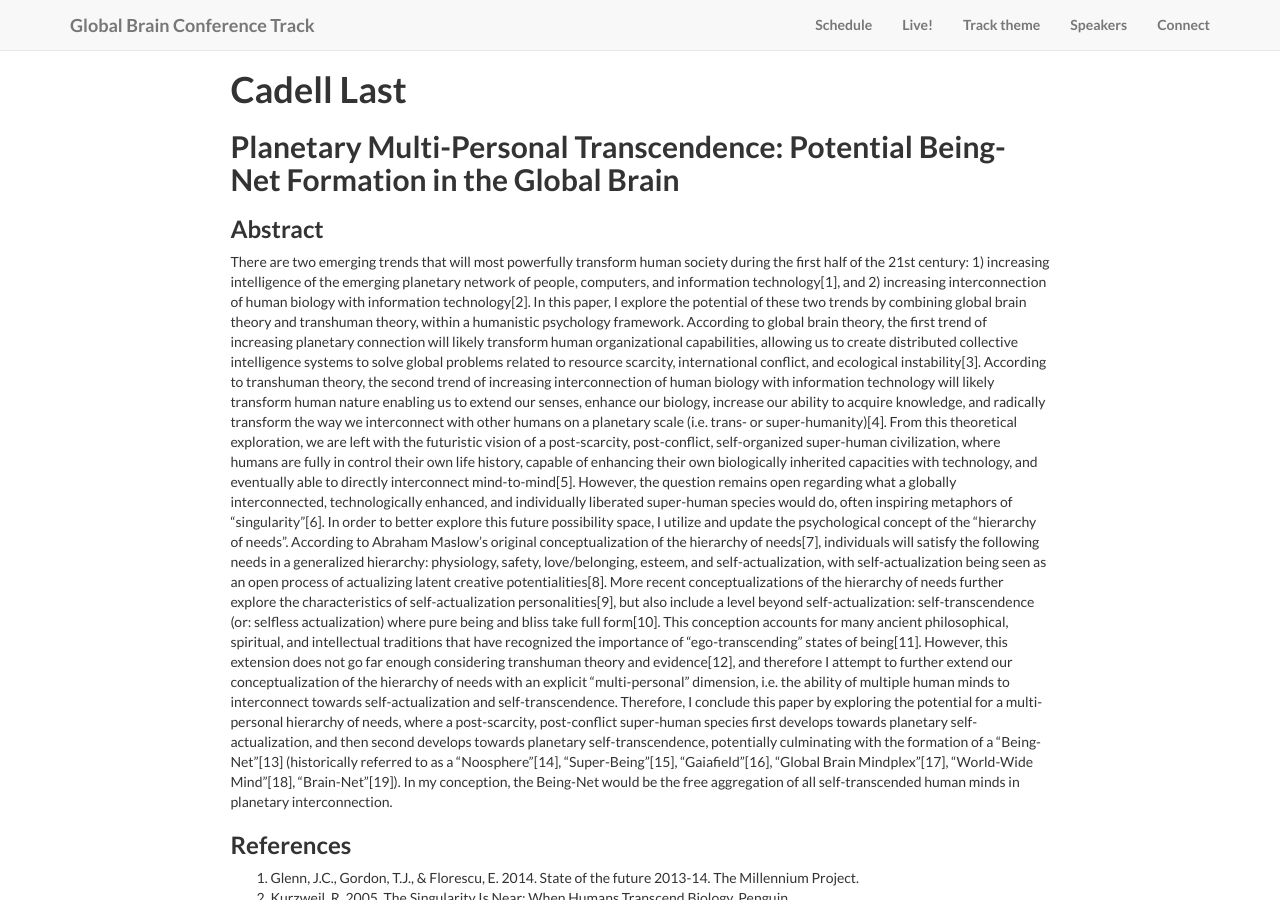
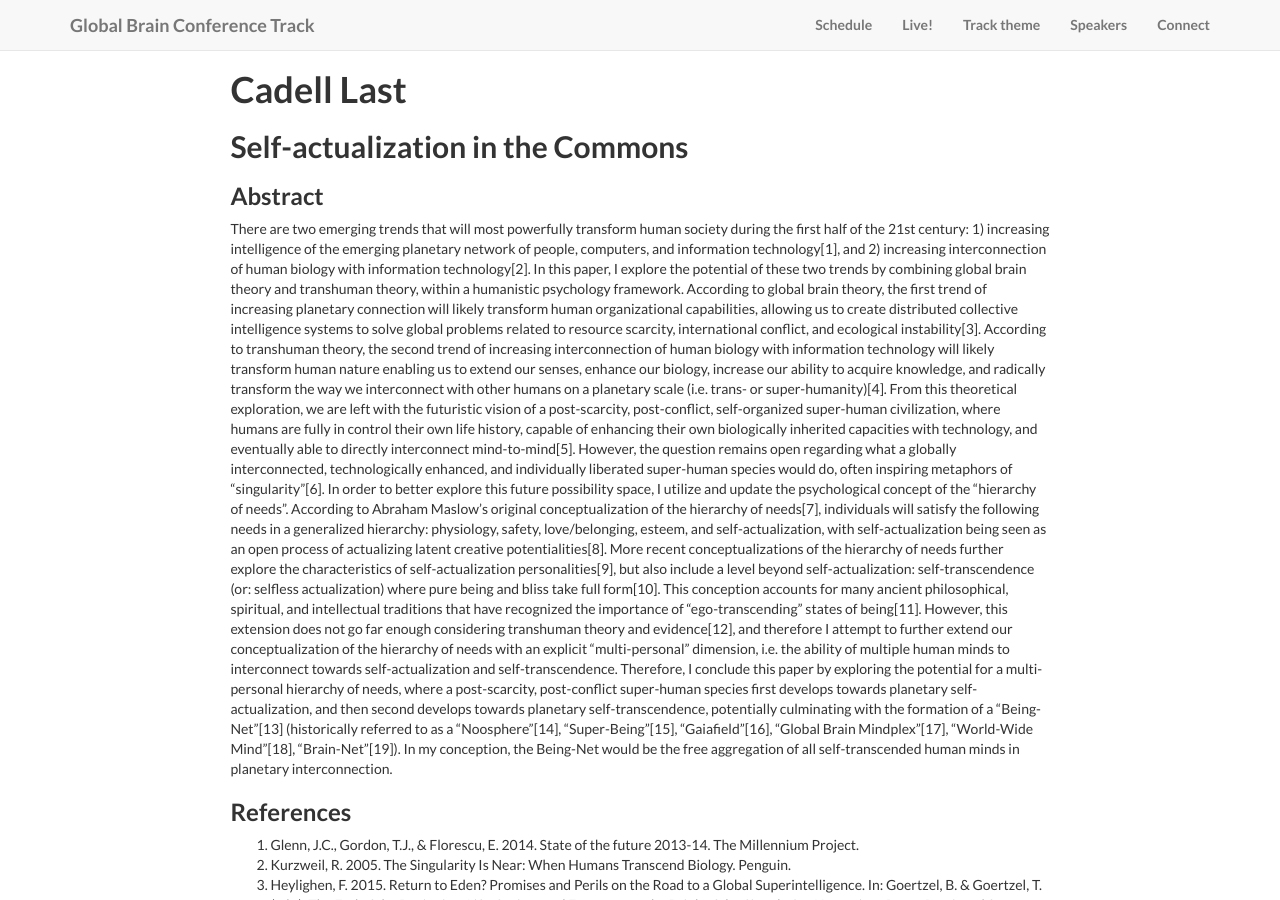
Before and after one commit to globalbraininstitute/vienna2015, a Jekyll site: the page built from speakers/last.markdown, in a window 1280 px wide and 900 px high. Built offline with Jekyll 4.4.1, drawn with Linux system fonts in a browser that asks for light colours; nearby versions of some CDN libraries; library files that are not in the unit come from our copies; comment, search, counter and statistics services are not loaded.

Commit message:
change of cadells talk title

```diff
--- a/_posts/2015-04-17-cadell_last.markdown
+++ b/_posts/2015-04-17-cadell_last.markdown
@@ -6,5 +6,5 @@ img: ../people/cadell.png
 link: speakers/last
 category: Speakers
 description: |
- <p class="lead">Planetary Multi-Personal Transcendence: Potential Being-Net Formation in the Global Brain Plan</p>
+ <p class="lead">Self-actualization in the Commons</p>
 ---
--- a/speakers/last.markdown
+++ b/speakers/last.markdown
@@ -8,7 +8,7 @@ comments: true
 
 ---
 
-## Planetary Multi-Personal Transcendence: Potential Being-Net Formation in the Global Brain
+## Self-actualization in the Commons
 
 ### Abstract
 
```
